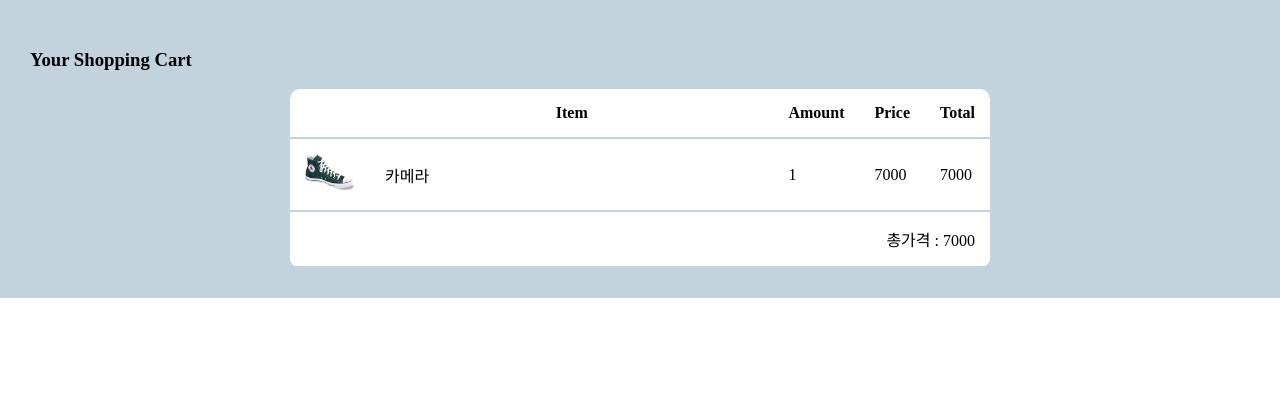
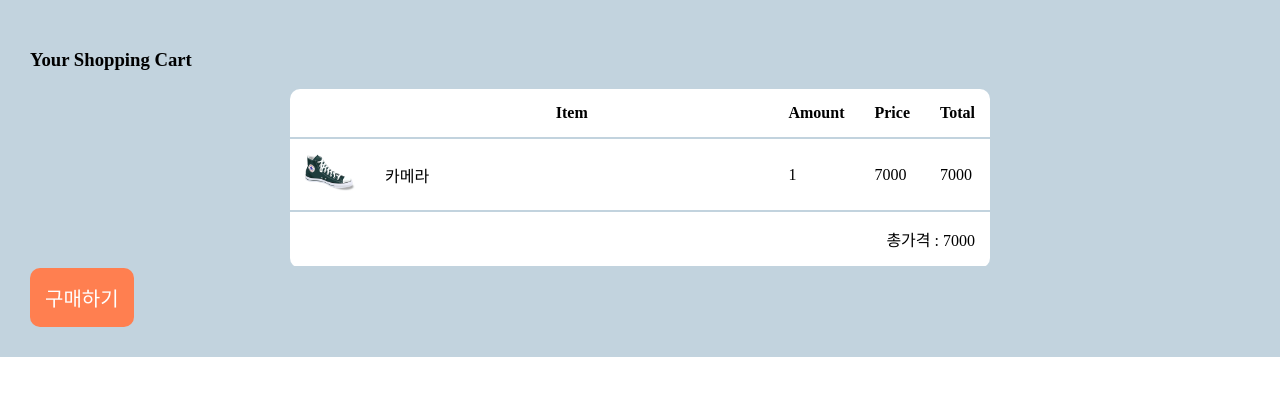
Before and after one commit to yangyeahhhhh/codingapple-HTML-CSS, a plain HTML site: page cart.html in a window 1280 px wide. Drawn offline with Linux system fonts and the light colour scheme.

Commit message:
기초모듈 17강

```diff
--- a/cart.html
+++ b/cart.html
@@ -33,6 +33,8 @@
                 </tr>
             </tbody>
         </table>
+
+        <button class="btn">구매하기</button>
     </div>
 </body>
 
--- a/css/main.css
+++ b/css/main.css
@@ -236,3 +236,16 @@ table {
 .cart-table th:nth-child(2) {
   width: 400px;
 }
+
+.btn {
+  padding: 15px;
+  font-size: 20px;
+  border: none;
+  border-radius: 10px;
+  background-color: coral;
+  color: white;
+}
+
+.btn:active {
+  background-color: grey;
+}
```
